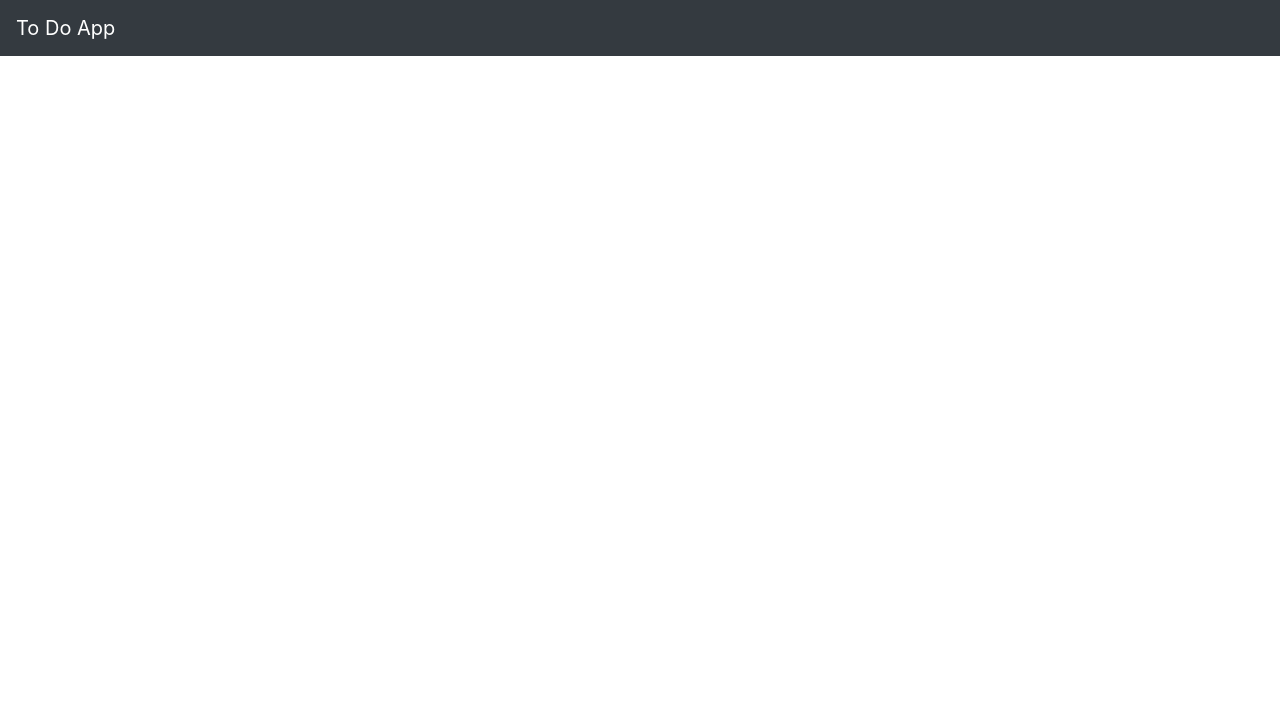
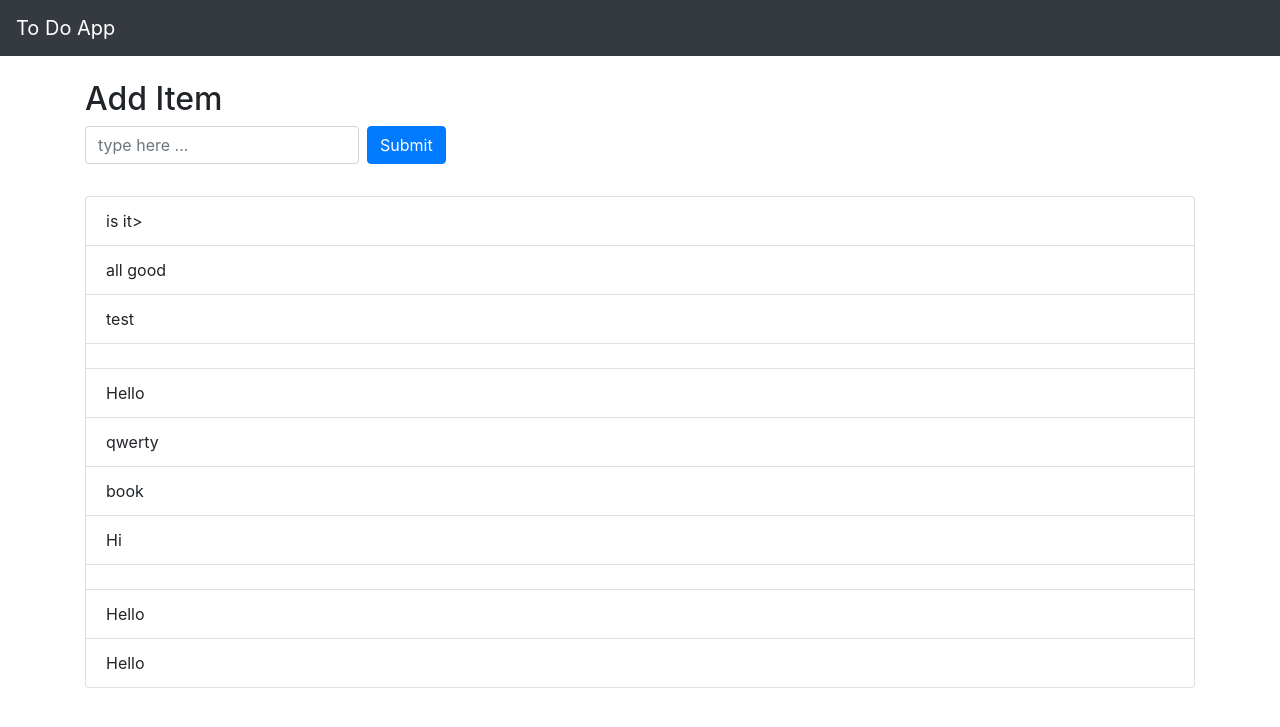
Before and after one commit to Akshatt/To-do-app-with-django, a Django app: page / in a window 1280 px wide. Shown: the top 727 px of the page. Run offline with Django 3.2, Linux system fonts and the light colour scheme; data comes from the database, SQL or seed files in the repository; both versions use the stored data as it was after the commit; some libraries are stand-ins or nearby versions.

Commit message:
functionality for adding items to list

```diff
--- a/main/urls.py
+++ b/main/urls.py
@@ -2,6 +2,6 @@ from django.urls import path
 from . import views
 
 urlpatterns = [
-    path('', views.index, name='index'),
     path('', views.home, name='home'),
+    path(r'add_todo/', views.add_todo, name='add_todo'),
 ]
--- a/main/views.py
+++ b/main/views.py
@@ -1,9 +1,18 @@
 from django.shortcuts import render
+from django.utils import timezone
+from .models import Todo
+from django.http import HttpResponseRedirect
 
 
 # Create your views here.
-def index(request):
-    return render(request, 'main/index.html')
+def home(request):
+    todo_list = Todo.objects.all().order_by("-added_date")
+    context = {'todo_list': todo_list}
+    return render(request, 'main/index.html', context=context)
 
-def home(request):
-    return render(request, 'main/index.html')
+
+def add_todo(request):
+    current_date = timezone.now()
+    content = request.POST["content"]
+    obj = Todo.objects.create(added_date=current_date, text=content)
+    return HttpResponseRedirect("/")
--- a/templates/main/index.html
+++ b/templates/main/index.html
@@ -11,8 +11,29 @@
     <script src="https://stackpath.bootstrapcdn.com/bootstrap/4.5.0/js/bootstrap.min.js" integrity="sha384-OgVRvuATP1z7JjHLkuOU7Xw704+h835Lr+6QL9UvYjZE3Ipu6Tp75j7Bh/kR0JKI" crossorigin="anonymous"></script>
 </head>
 <body>
-    <nav class="navbar navbar-dark bg-dark">
-        <a class="navbar-brand" >To Do App</a>
-    </nav>
+     <nav class="navbar navbar-dark bg-dark">
+         <a class="navbar-brand">To Do App</a>
+     </nav>
+    <div class="container">
+        <div class="row mt-4">
+            <div class="col">
+                <h2> Add Item</h2>
+                <form class="form-inline"  action="add_todo/" method="post"> {% csrf_token %}
+                    <input type="text" name="content" class="form-control mb-2 mr-sm-2" placeholder="type here ...">
+                    <button type="submit" class="btn btn-primary mb-2">Submit</button>
+                </form>
+            </div>
+        </div>
+        <div class="row mt-4">
+            <div class="col">
+                <ul class="list-group">
+                    {% for item in todo_list %}
+                        <li class="list-group-item">{{ item.text }}</li>
+                    {% endfor %}
+                </ul>
+            </div>
+        </div>
+    </div>
+
 </body>
 </html>
```
Also changed, not shown: db.sqlite3.
